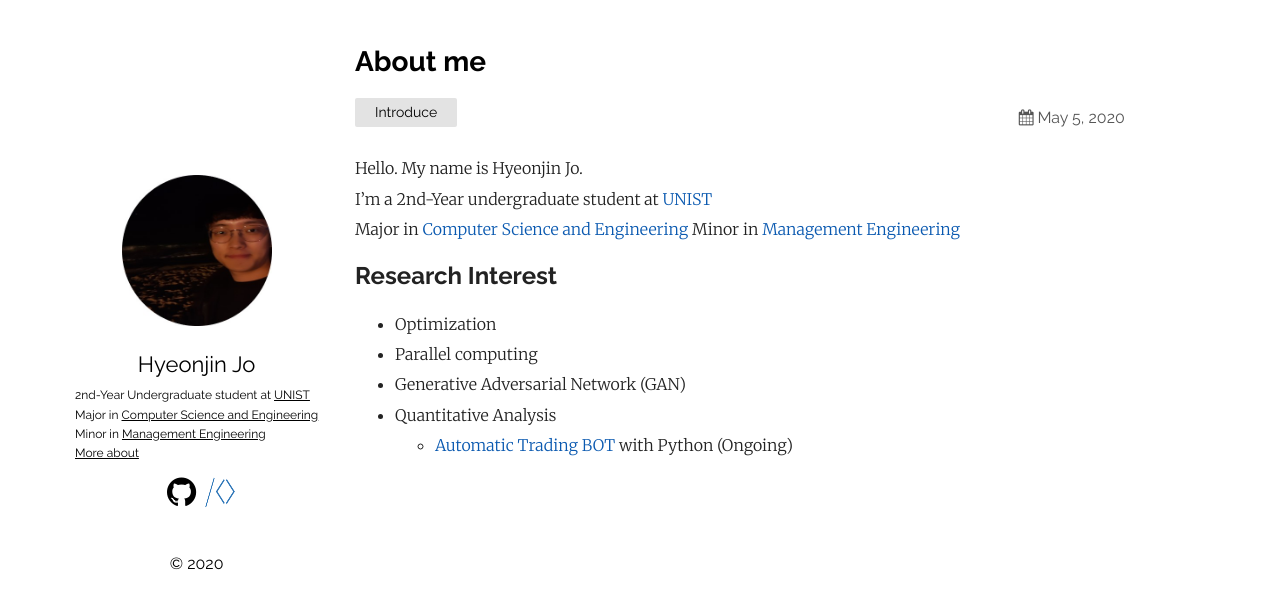
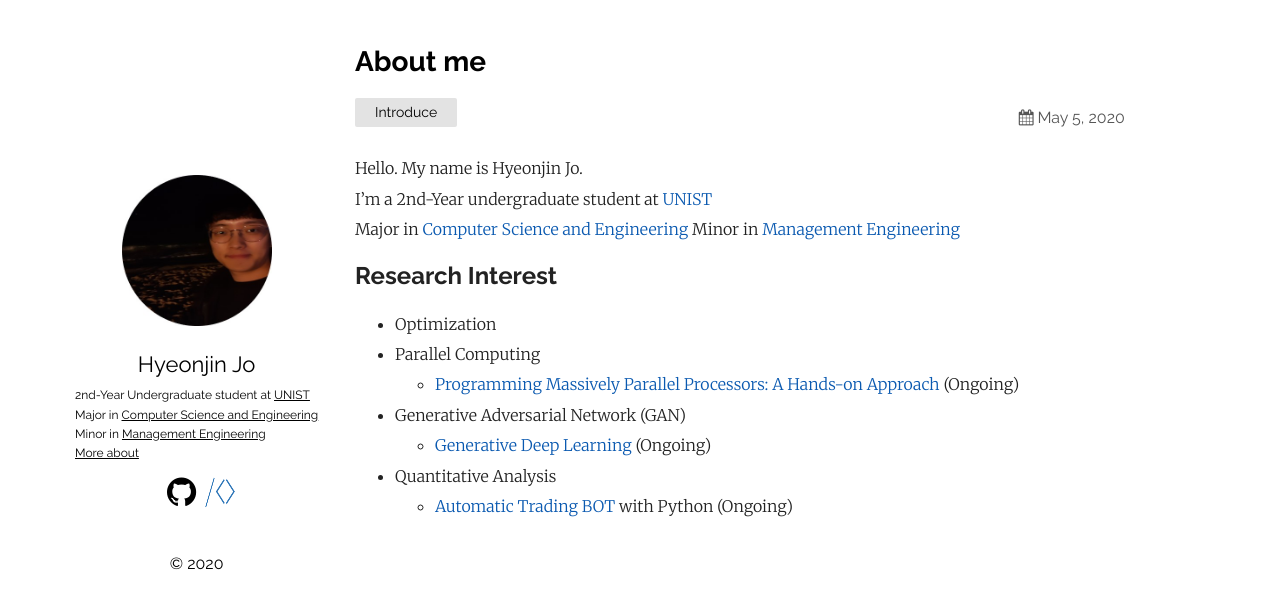
Before and after one commit to thinkin9/thinkin9.github.io, a Jekyll site: the page built from _posts/2020-05-05-About-me.markdown, in a window 1280 px wide. Shown: the top 609 px of the page. Built offline with Jekyll 4.4.1, drawn with Linux system fonts in a browser that asks for light colours.

Commit message:
About me

```diff
--- a/_posts/2020-05-05-About-me.markdown
+++ b/_posts/2020-05-05-About-me.markdown
@@ -11,7 +11,9 @@ Minor in [Management Engineering](http://sme.unist.ac.kr/)
 
 ## Research Interest
 * Optimization
-* Parallel computing
+* Parallel Computing
+    * [Programming Massively Parallel Processors: A Hands-on Approach](https://www.amazon.com/Programming-Massively-Parallel-Processors-Hands/dp/0124159923) (Ongoing)
 * Generative Adversarial Network (GAN)
+    * [Generative Deep Learning](https://www.amazon.com/Generative-Deep-Learning-Teaching-Machines/dp/1492041947) (Ongoing)
 * Quantitative Analysis
     * [Automatic Trading BOT](https://github.com/thinkin9/Automatic_Trading_BOT) with Python (Ongoing)
```
